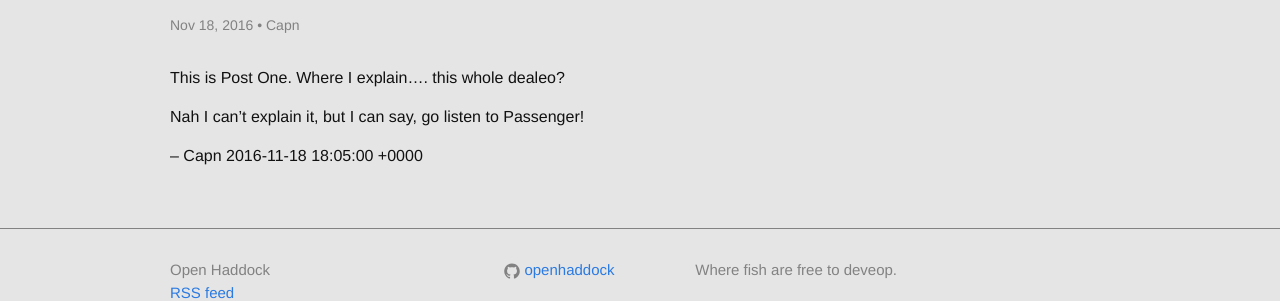
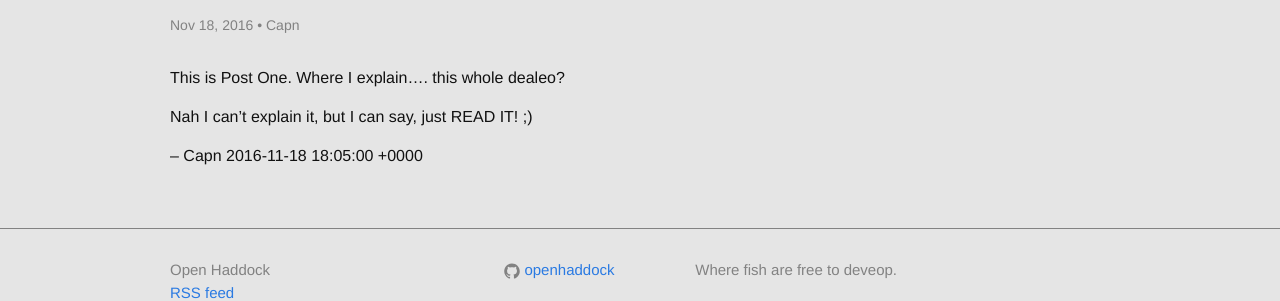
Before and after one commit to openhaddock/openhaddock.github.io, a Jekyll site: the page built from _posts/2016-11-19-post-one.md, in a window 1280 px wide. Shown: the part 134-435 px from the top of the page. Built offline with Jekyll 4.4.1, drawn with Linux system fonts in a browser that asks for light colours.

Commit message:
added pages info etc

```diff
--- a/_posts/2016-11-19-post-one.md
+++ b/_posts/2016-11-19-post-one.md
@@ -9,7 +9,7 @@ published: yes
 
 This is Post One.  Where I explain.... this whole dealeo?
 
-Nah I can't explain it, but I can say, go listen to Passenger!
+Nah I can't explain it, but I can say, just READ IT!  ;)
 
 
 
```
